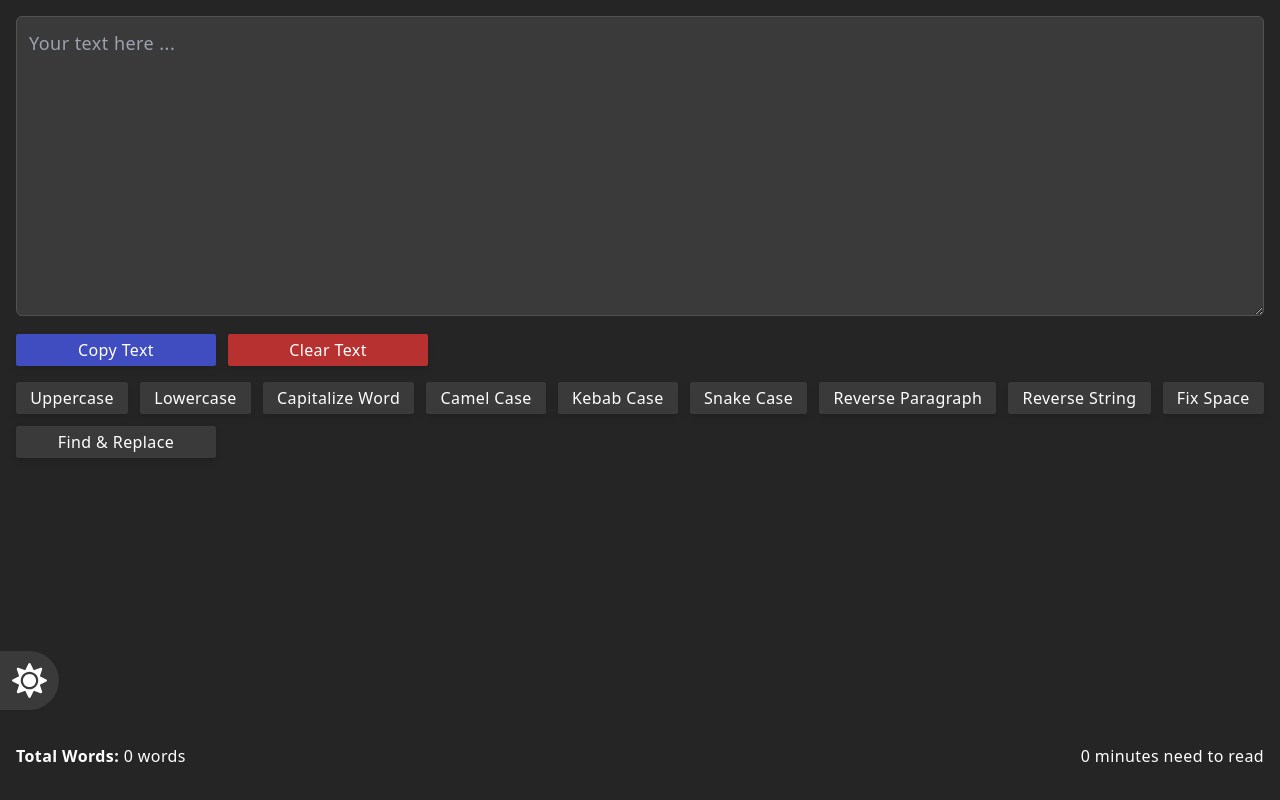
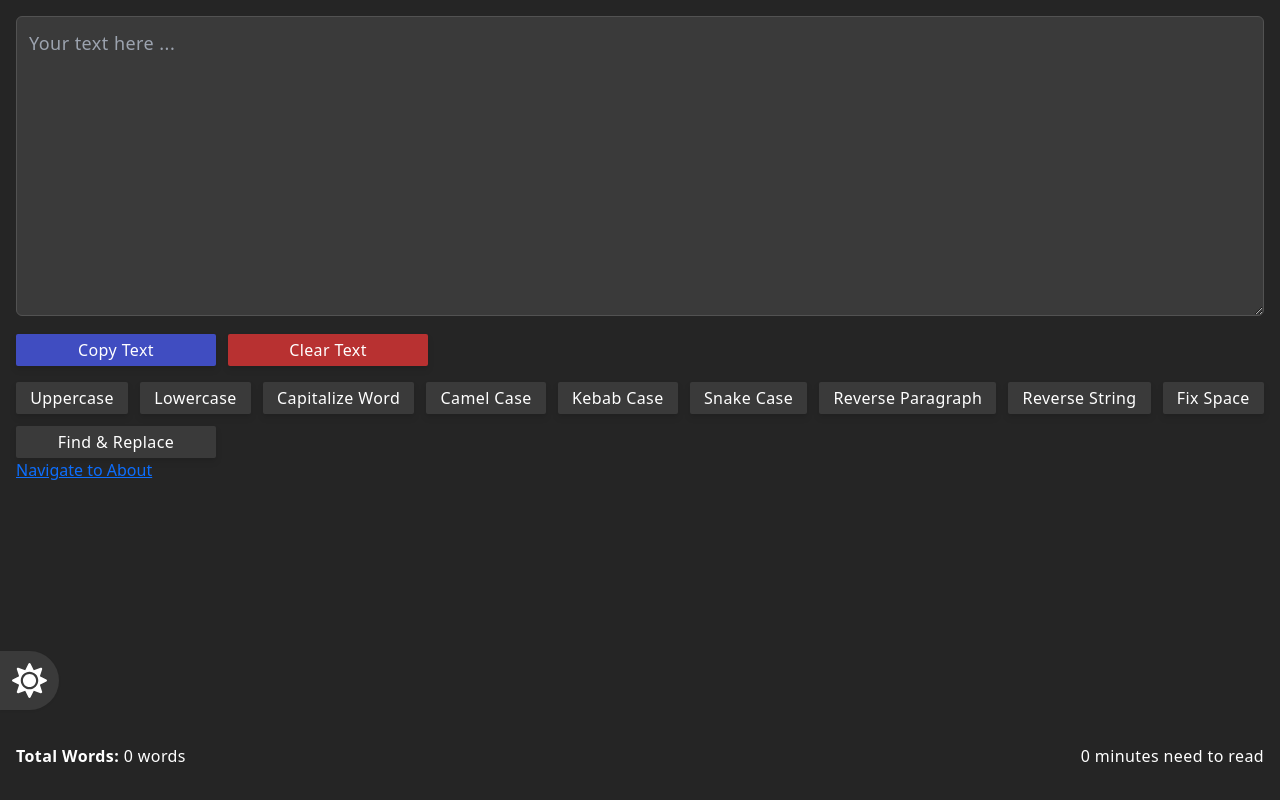
Before and after one commit to MernWala/Tutorial, a React (Create React App) app: page / in a window 1280 px wide. Built offline with nearby package versions, Linux system fonts and the light colour scheme.

Commit message:
new: adding button for navigation;

```diff
--- a/src/pages/Home.jsx
+++ b/src/pages/Home.jsx
@@ -3,6 +3,7 @@ import Button from '../components/Button'
 import ToggleTheme from '../components/ToggleTheme'
 import DataContext from '../context/data/DataContext'
 import FunctionContext from '../context/functions/FunctionContext'
+import { Link } from 'react-router-dom'
 
 const Home = () => {
 
@@ -74,6 +75,8 @@ const Home = () => {
                 <Button varient={theme} name={'Find & Replace'} onClick={() => setShow(true)} />
             </div>
 
+                        <Link to="/about">Navigate to About</Link>
+
             <div className='mt-auto tw-flex flex-wrap py-3 xl:tw-justify-start md:tw-justify-between tw-justify-between'>
                 <div className='xl:tw-hidden md:tw-block block'>
                     <ToggleTheme onClick={handleTheme} theme={theme} />
```
